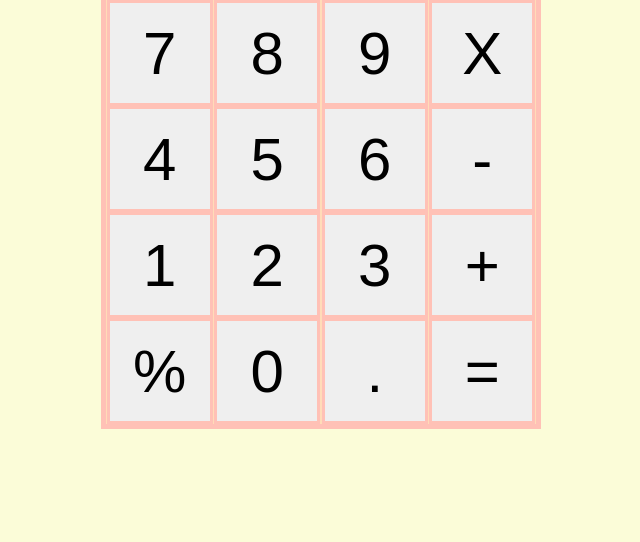
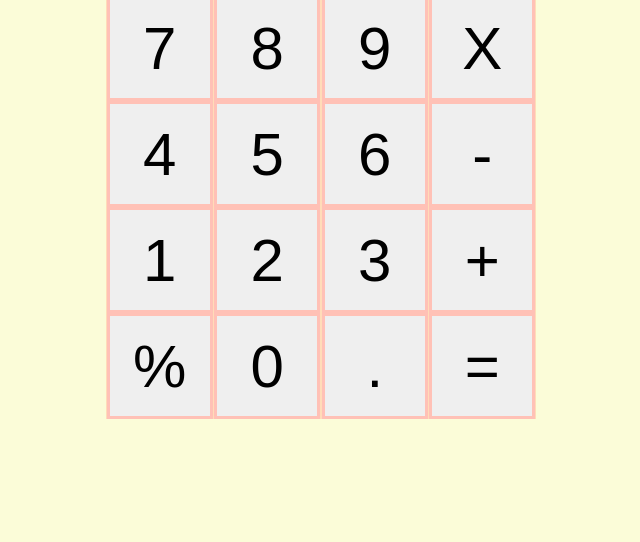
Before and after one commit to PO11UX/Calculator, a plain HTML site: page index.html in a window 1280 px wide. Shown: the part 258-800 px from the top of the page, without its empty margins (344-984 px from the left). Drawn offline with nearby package versions, Linux system fonts and the light colour scheme; files that its build step writes are made by us from their sources.

Commit message:
first commit

```diff
--- a/assets/style/calculator.scss
+++ b/assets/style/calculator.scss
@@ -16,7 +16,7 @@ body {
     justify-content: center;
     flex-direction: column;
     overflow: hidden;
-    border: 5px solid #ffc1b6;
+    border: 0px solid #ffc1b6;
     .calc-output{
 
         font-size: 75px;
```
